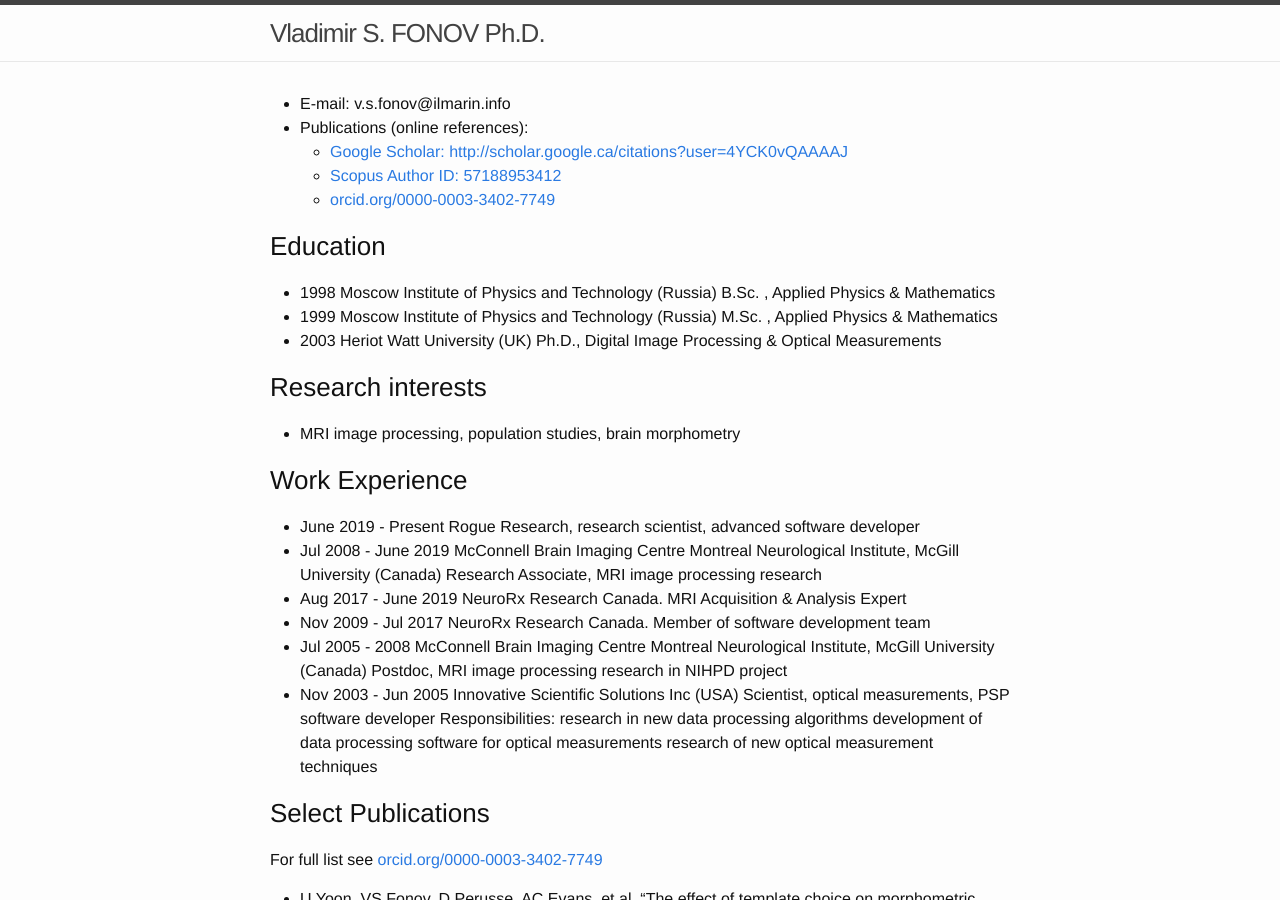
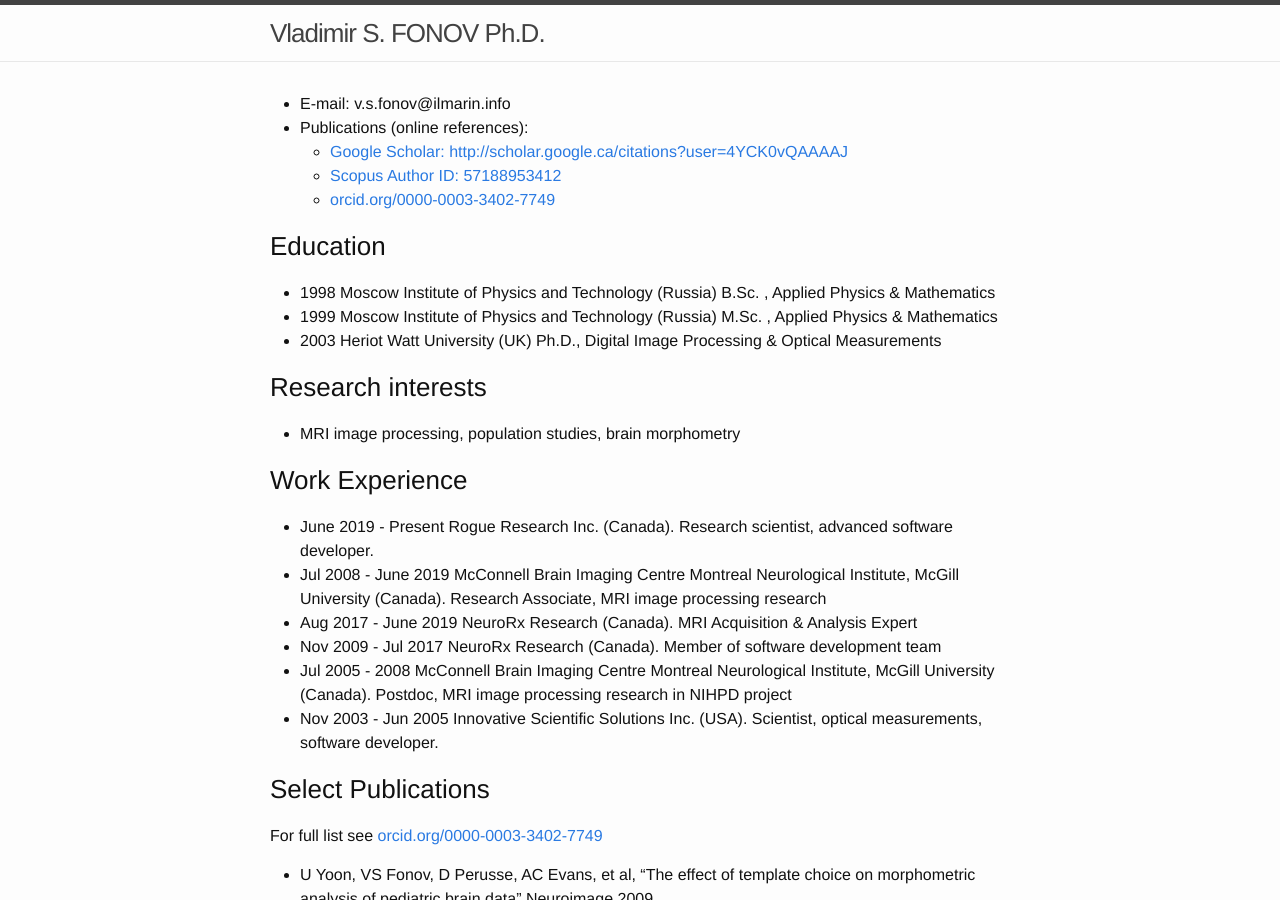
Before and after one commit to vfonov/vfonov.github.io, a Jekyll site: the page built from CV.md, in a window 1280 px wide and 900 px high. Built offline with Jekyll 4.4.1, drawn with Linux system fonts in a browser that asks for light colours.

Commit message:
Firmat update

```diff
--- a/CV.md
+++ b/CV.md
@@ -21,12 +21,12 @@
 
 ### Work Experience
 
-* June 2019 - Present Rogue Research, research scientist, advanced software developer
-* Jul 2008 - June 2019 McConnell Brain Imaging Centre Montreal Neurological Institute, McGill University (Canada) Research Associate, MRI image processing research
-* Aug 2017 - June 2019 NeuroRx Research Canada. MRI Acquisition & Analysis Expert
-* Nov 2009 - Jul 2017  NeuroRx Research Canada. Member of software development team
-* Jul 2005 - 2008 McConnell Brain Imaging Centre Montreal Neurological Institute, McGill University (Canada) Postdoc, MRI image processing research in NIHPD project
-* Nov 2003 - Jun 2005 Innovative Scientific Solutions Inc (USA) Scientist, optical measurements, PSP software developer Responsibilities: research in new data processing algorithms development of data processing software for optical measurements research of new optical measurement techniques
+* June 2019 - Present Rogue Research Inc. (Canada). Research scientist, advanced software developer.
+* Jul 2008 - June 2019 McConnell Brain Imaging Centre Montreal Neurological Institute, McGill University (Canada). Research Associate, MRI image processing research
+* Aug 2017 - June 2019 NeuroRx Research (Canada). MRI Acquisition & Analysis Expert
+* Nov 2009 - Jul 2017  NeuroRx Research (Canada). Member of software development team
+* Jul 2005 - 2008 McConnell Brain Imaging Centre Montreal Neurological Institute, McGill University (Canada). Postdoc, MRI image processing research in NIHPD project
+* Nov 2003 - Jun 2005 Innovative Scientific Solutions Inc. (USA). Scientist, optical measurements, software developer.
 
 ### Select Publications
 
```
